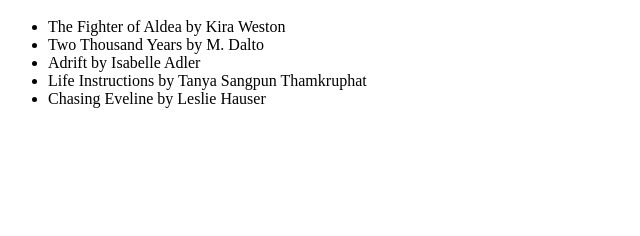
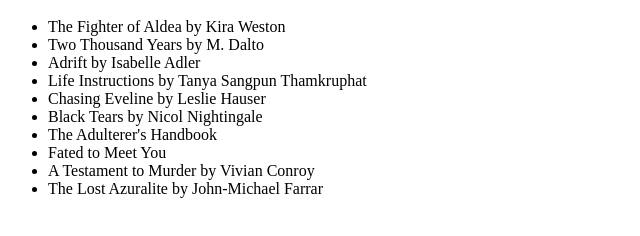
Before and after one commit to KathrynN/kathrynn.github.io, a plain HTML site: page index.html in a window 1280 px wide. Shown: the part 48-284 px from the top of the page, without its empty margins (0-640 px from the left). Drawn offline with Linux system fonts and the light colour scheme.

Commit message:
Added more indie books as I found them.

```diff
--- a/index.html
+++ b/index.html
@@ -5,4 +5,9 @@
 <li>Adrift by Isabelle Adler</li>
 <li>Life Instructions by Tanya Sangpun Thamkruphat</li>
 <li>Chasing Eveline by Leslie Hauser</li>
+<li>Black Tears by Nicol Nightingale</li>
+<li>The Adulterer's Handbook</li>
+<li>Fated to Meet You</li>
+<li>A Testament to Murder by Vivian Conroy</li>
+<li>The Lost Azuralite by John-Michael Farrar</li>
 </ul>
```
